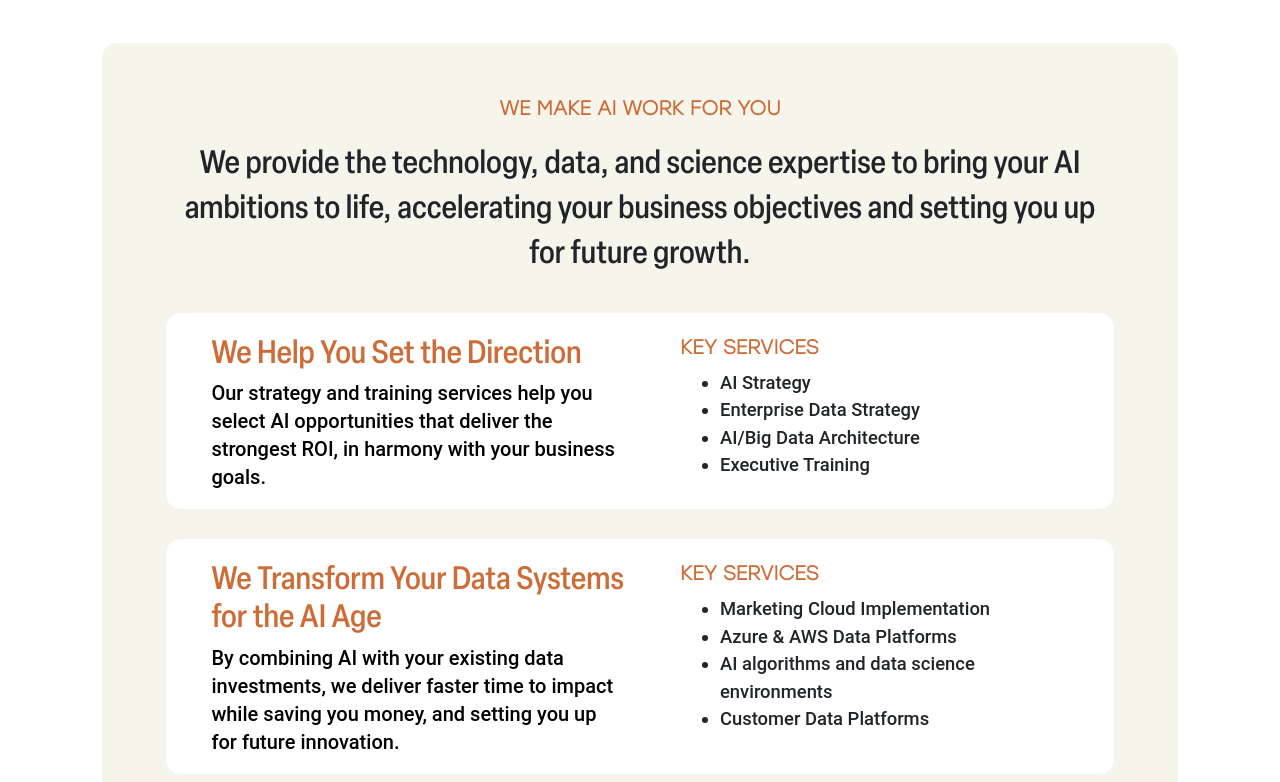
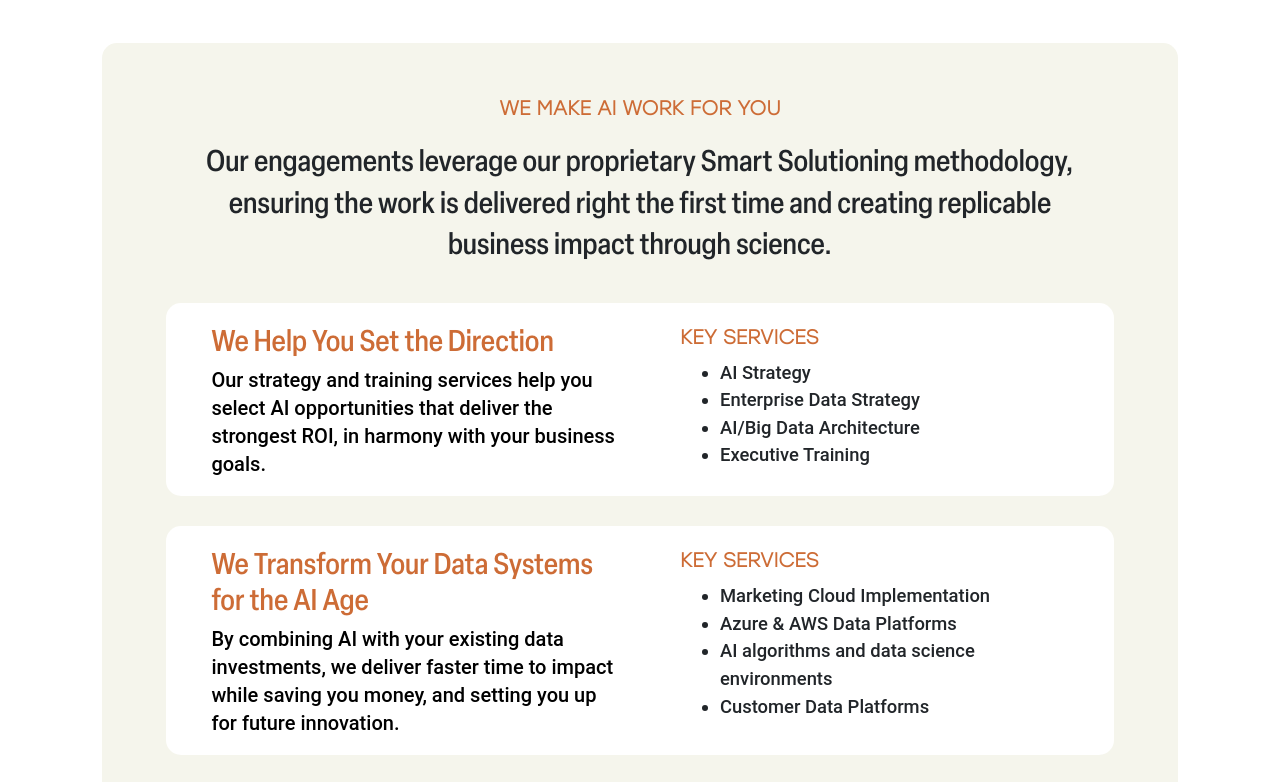
Before and after one commit to chadri72/firebrand-copy, a website: page src/index.html in a window 1280 px wide. Shown: the part 1820-2602 px from the top of the page. Drawn offline with nearby package versions, Linux system fonts and the light colour scheme.

Commit message:
minor mods

```diff
--- a/src/Static/Styles/styles.css
+++ b/src/Static/Styles/styles.css
@@ -146,7 +146,7 @@ li {font-size:1.35rem;}
 .who {padding: 25px 150px;}
 .services-section {padding:40px 0;}
 .services {border-radius:15px;padding:4% 5% 2%; margin:0 8%;}
-
+.services h3 {font-size:1.85rem;}
 .services-panes h3{font-family:'Elza-Narrow-Medium'; color:var(--rust);}
 .services-panes h5{font-weight:500; font-size:1.25rem; font-family:'Roboto'; color:black;}
 .services-list {padding: 0 0 0 40px;}
--- a/src/index.html
+++ b/src/index.html
@@ -97,7 +97,7 @@
 	<div class="row" style="padding:0px;">
 		<div class="services">
 			<h6 class="leadin" style="text-align:center;">WE MAKE AI WORK FOR YOU</h6>
-			<h3 style="font-weight:600; padding: 10px 10px 30px; text-align:center;line-height:140%; font-family:'Elza-Narrow-Medium'; font-weight:400;">We provide the technology, data, and science expertise to bring your AI ambitions to life, accelerating your business objectives and setting you up for future growth.</h3>
+			<h3 style="font-weight:600; padding: 10px 10px 30px; text-align:center;line-height:140%; font-family:'Elza-Narrow-Medium'; font-weight:400;">Our engagements leverage our proprietary Smart Solutioning methodology, ensuring the work is delivered right the first time and creating replicable business impact through science.</h3>
 
 			<div class="row services-panes" style="padding:20px 30px 10px; margin-bottom:30px;">
 				<div class="col-md-6">
```
